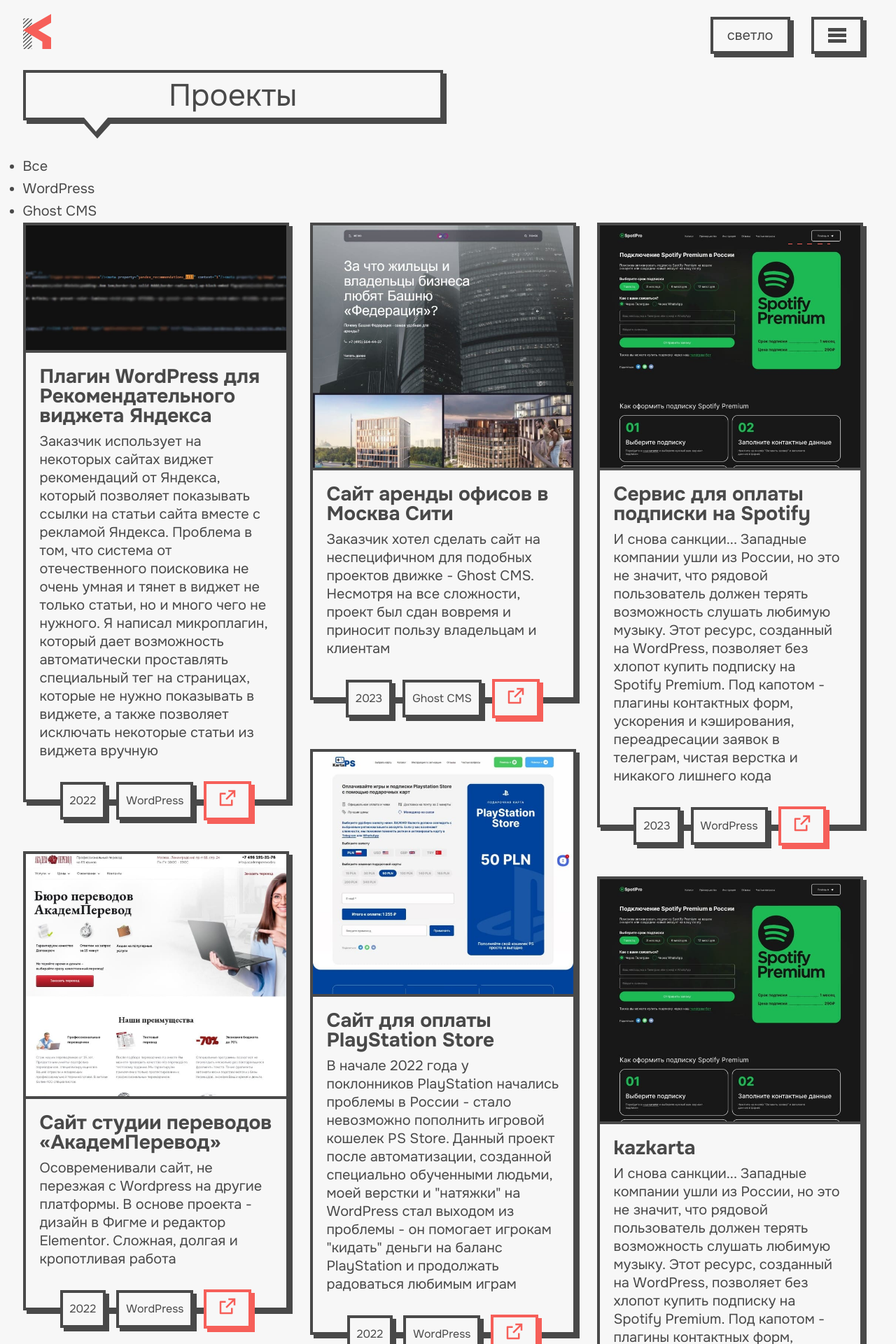
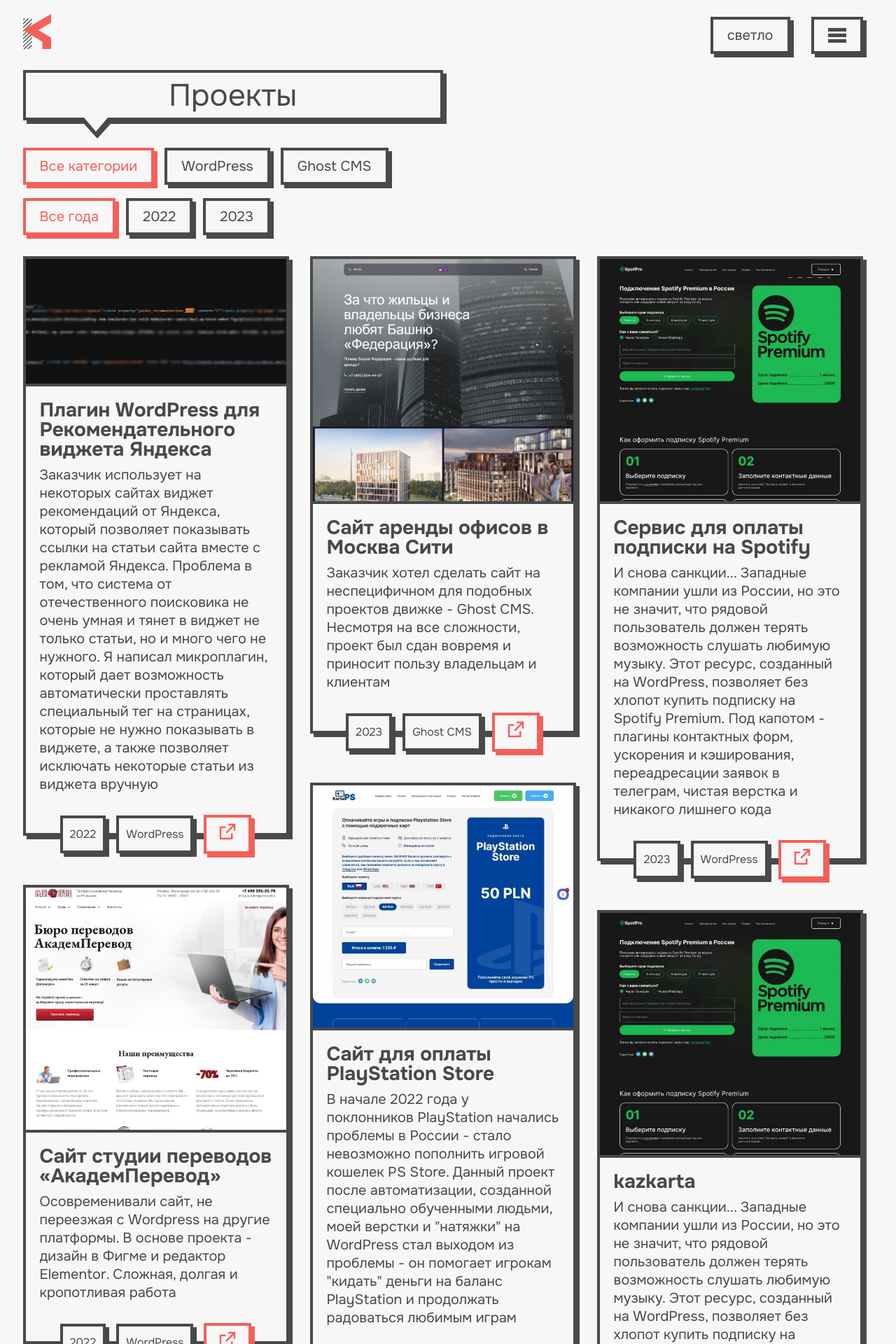
Before and after one commit to leokolt/next-site, a Next.js app: page /work in a window 1280 px wide. Shown: the top 1920 px of the page at 70% size. Built offline with nearby package versions, Linux system fonts and the light colour scheme.

Commit message:
Add filter

```diff
--- a/components/filter-work.js
+++ b/components/filter-work.js
@@ -1,35 +1,58 @@
 //import { useState } from "react"
 import works from "@/content/works/data.json"
+import styles from "@/styles/home/featuredWork.module.css"
 
 
-export default function FilterWork({selectedCat, onSelect}) {
+export default function FilterWork({selectedCat, onSelectCat, selectedYear, onSelectYear}) {
 
     const splitCats = works.flatMap((w) => w.category.split());
     const categories = Array.from(new Set(splitCats));
 
+    const splitYear = works.flatMap((w) => Number(w.year));
+    const years = Array.from(new Set(splitYear));
+
+    const filterListItemClasses = [styles.filterListItem, styles.filterListItemActive].join(" ")
 
     return (
-        <div>
-            <ul>
+        <div className="filter">
+            <ul className={styles.filterList}>
                 <li
-                    className={!selectedCat ? "bg-indigo-50 p-2 rounded-md" : "p-2"}
-                    onClick={() => onSelect("")}
+                    className={!selectedCat ? filterListItemClasses : styles.filterListItem}
+                    onClick={() => onSelectCat("")}
                 >
-                    <a>Все</a>
+                    <a className="mainBtn">Все категории</a>
                 </li>
                 {categories.map((category, i) => {
-                    const isSelected = category === selectedCat
+                    const isSelectedCat= category === selectedCat
                     return (
                         <li key={i} item={category}
-                            className={isSelected ? "bg-indigo-50 p-2 rounded-md" : "p-2"}
-                            onClick={() => onSelect(category)}
+                            className={isSelectedCat ? filterListItemClasses : styles.filterListItem}
+                            onClick={() => onSelectCat(category)}
                         >
-                            {category}
+                            <a className="mainBtn">{category}</a>
                         </li>
                     )
+                })}
+            </ul>
 
-
-                    })}
+            <ul className={styles.filterList}>
+                <li
+                    className={!selectedYear ? filterListItemClasses : styles.filterListItem}
+                    onClick={() => onSelectYear("")}
+                >
+                    <a className="mainBtn">Все года</a>
+                </li>
+                {years.map((year, i) => {
+                    const isSelectedYear = year == selectedYear
+                    return (
+                        <li key={i} item={year}
+                            className={isSelectedYear ? filterListItemClasses : styles.filterListItem}
+                            onClick={() => onSelectYear(year)}
+                        >
+                            <a className="mainBtn">{year}</a>
+                        </li>
+                    )
+                })}
             </ul>
 
         </div>
--- a/content/works/data.json
+++ b/content/works/data.json
@@ -13,7 +13,7 @@
 		"year": 2022,
 		"category": "WordPress",
 		"link": "https://academperevod.ru/",
-		"description": "Осовременивали сайт, не перезжая с Wordpress на другие платформы. В основе проекта - дизайн в Фигме и редактор Elementor. Сложная, долгая и кропотливая работа",
+		"description": "Осовременивали сайт, не переезжая с Wordpress на другие платформы. В основе проекта - дизайн в Фигме и редактор Elementor. Сложная, долгая и кропотливая работа",
 		"scroll": true
 	},
 	{
--- a/pages/work.js
+++ b/pages/work.js
@@ -18,7 +18,8 @@
 
 export default function WorkPage({work}) {
 
-     const [selectedCat, setSelectedCat] = useState("");
+     const [selectedCat, setSelectedCat] = useState('')
+     const [selectedYear, setSelectedYear] = useState('')
 
     // const numberPosts = 3
 
@@ -55,8 +56,15 @@
 	// 	setHasMore(isMore)
 	// }, [list]) //eslint-disable-line
 
-    const filteredCat = selectedCat ? work.filter((listItem) => listItem.category.includes(selectedCat))
-    : work;
+    // const filteredCat = selectedCat ? work.filter((listItem) => listItem.category.includes(selectedCat))
+    // : work;
+
+
+    const filteredWork = work.filter(w => {
+        const catFilter = selectedCat ? w.category === selectedCat : work; // true if no category selected
+        const yearFilter = selectedYear ? w.year === selectedYear : work; // true if no year selected
+        return catFilter && yearFilter;
+    })
 
     return (
         <div>
@@ -70,12 +78,18 @@
                     <h1 className='sectionTitle'>Проекты</h1>
                     <FilterWork
                         selectedCat={selectedCat}
-                        onSelect={setSelectedCat}
+                        onSelectCat={setSelectedCat}
+                        selectedYear={selectedYear}
+                        onSelectYear={setSelectedYear}
                     />
-                    <div className={styles.featuredWorkInner}>
-                        {filteredCat.map((workItem) => (
-                            <Work key={workItem.title} item={workItem} />
-                        ))}
+                    <div className={filteredWork.length == 0 ? styles.featuredWorkInnerNotContent : styles.featuredWorkInner}>
+                        {
+                            filteredWork.length == 0 ?
+                                <h4>Не найдено работ. Попробуйте перефильтровать :-) </h4> :
+                                filteredWork.map((workItem) => (
+                                    <Work key={workItem.title} item={workItem} />
+                                ))
+                        }
                     </div>
                     {/* {hasMore ? (
                         <div><button className="mainBtn loadBtn" onClick={handleLoadMore}>Больше работ</button></div>
--- a/styles/home/featuredWork.module.css
+++ b/styles/home/featuredWork.module.css
@@ -86,6 +86,41 @@
     fill: var(--color-accent);
 }
 
+.filterList {
+    list-style: none;
+    margin-bottom: 10px;
+}
+
+.filterList {
+    display: flex;
+    flex-wrap: wrap;
+}
+
+.featuredWorkInnerNotContent {
+    text-align: center;
+    font-size: var(--h4);
+    margin: 50px 0;
+}
+
+/* .filterList li:first-child {
+    margin-right: 20px;
+} */
+
+.filterListItem {
+    margin-right: 15px;
+    white-space: nowrap;
+    margin-bottom: 30px;
+}
+
+.filterListItemActive a {
+    color: var(--color-accent);
+    border-color: var(--color-accent);
+    box-shadow: 5px 5px var(--color-accent);
+}
+
+.filterListItemActive a:before {
+    background: repeating-linear-gradient(45deg, var(--color-accent) 0, var(--color-accent) 5px, transparent  5px, transparent 10px);
+}
 
 @media(min-width: 768px) {
     .featuredWorkInner {
```
Also changed, not shown: 1 other file (tests, documents, lock files or other folders).
